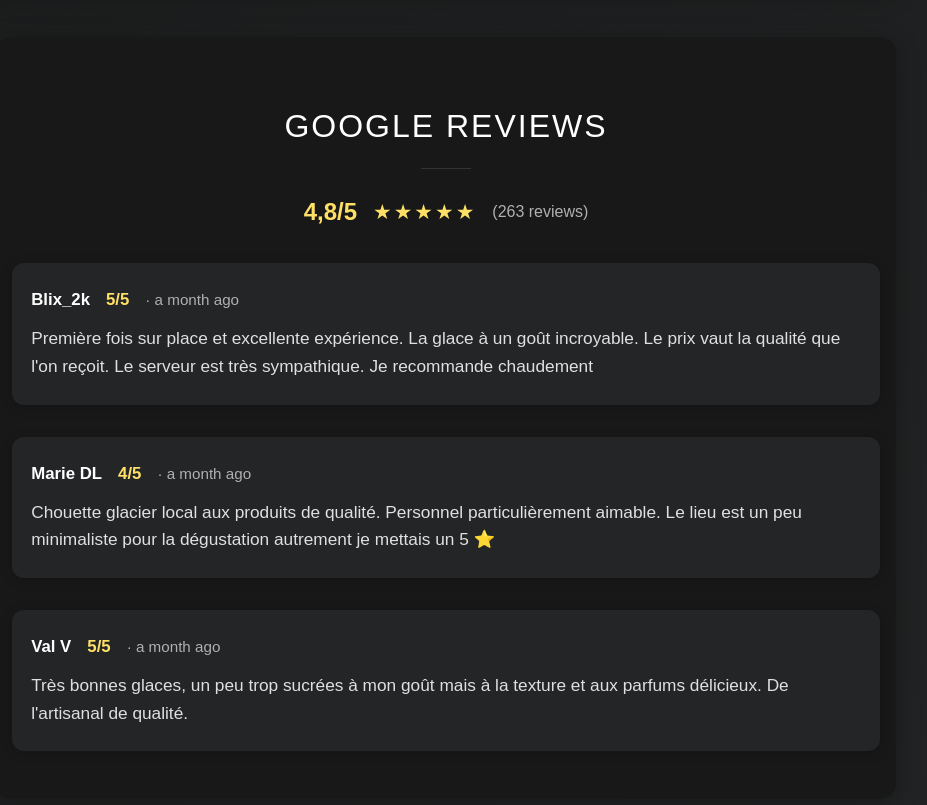
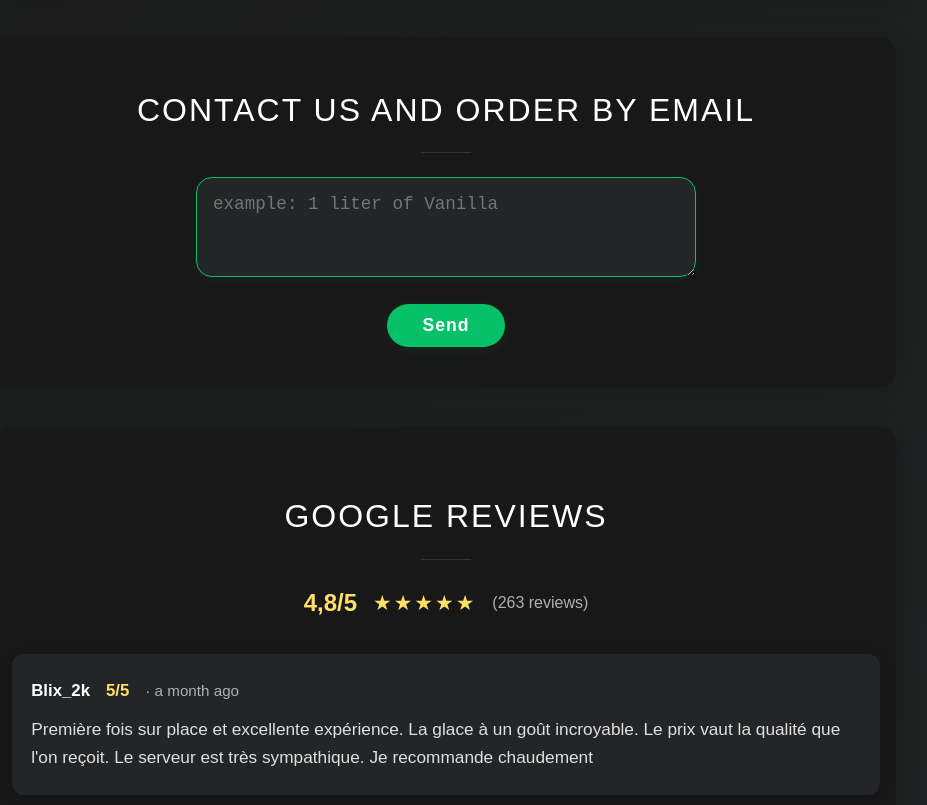
Before and after one commit to abacq/gel-art, a plain HTML site: page index.html in a window 1280 px wide. Shown: the part 1604-2409 px from the top of the page, without its empty margins (194-1121 px from the left). Drawn offline with Linux system fonts and the light colour scheme.

Commit message:
Add files via upload

```diff
--- a/index.html
+++ b/index.html
@@ -73,6 +73,14 @@
             </div>
         </section>
 
+        <section class="contact-email-section">
+            <h2>Contact us and order by email</h2>
+            <form id="emailForm">
+                <textarea id="emailMessage" class="email-textarea" placeholder="example: 1 liter of Vanilla" required></textarea>
+                <button type="submit" class="email-send-btn">Send</button>
+            </form>
+        </section>
+
         <section class="reviews-section">
             <h2>Google Reviews</h2>
             <div class="global-rating">
--- a/script.js
+++ b/script.js
@@ -76,3 +76,14 @@ if (langEnBtn && langFrBtn) {
     langEnBtn.addEventListener('click', () => switchLanguage('en'));
     langFrBtn.addEventListener('click', () => switchLanguage('fr'));
 }
+
+// Contact email form handler
+const emailForm = document.getElementById('emailForm');
+if (emailForm) {
+    emailForm.addEventListener('submit', function(e) {
+        e.preventDefault();
+        const message = document.getElementById('emailMessage').value;
+        const mailto = `mailto:gelart@email.com?subject=Order%20or%20Contact%20from%20Website&body=${encodeURIComponent(message)}`;
+        window.location.href = mailto;
+    });
+}
--- a/styles.css
+++ b/styles.css
@@ -462,3 +462,90 @@ footer {
         gap: 0.6rem;
     }
 }
+
+.contact-email-section {
+    background: #181818;
+    padding: 3rem 1rem 2.5rem 1rem;
+    max-width: 900px;
+    margin: 0 auto 2.5rem auto;
+    border-radius: 16px;
+    box-shadow: 0 4px 24px rgba(0,0,0,0.18);
+    text-align: center;
+}
+
+.contact-email-section h2 {
+    color: #fff;
+    font-size: 2rem;
+    margin-bottom: 1.5rem;
+    letter-spacing: 2px;
+    font-weight: 400;
+}
+
+.email-link {
+    display: inline-block;
+    color: #06c167;
+    background: #232526;
+    font-size: 1.2rem;
+    font-weight: 600;
+    padding: 0.7rem 1.7rem;
+    border-radius: 32px;
+    text-decoration: none;
+    box-shadow: 0 2px 12px rgba(6,193,103,0.10);
+    transition: background 0.2s, color 0.2s, transform 0.2s;
+    letter-spacing: 1px;
+    margin-top: 0.5rem;
+}
+
+.email-link:hover {
+    background: #06c167;
+    color: #fff;
+    transform: scale(1.04);
+}
+
+.email-textarea {
+    width: 100%;
+    min-height: 100px;
+    max-width: 500px;
+    background: #232526;
+    color: #e0e0e0;
+    border: 1.5px solid #06c167;
+    border-radius: 16px;
+    padding: 1rem;
+    font-size: 1.1rem;
+    margin-bottom: 1.2rem;
+    resize: vertical;
+    box-shadow: 0 2px 8px rgba(6,193,103,0.08);
+    transition: border 0.2s;
+}
+
+.email-textarea:focus {
+    outline: none;
+    border: 1.5px solid #fff;
+}
+
+.email-send-btn {
+    background: #06c167;
+    color: #fff;
+    font-size: 1.1rem;
+    font-weight: 600;
+    padding: 0.7rem 2.2rem;
+    border: none;
+    border-radius: 32px;
+    cursor: pointer;
+    box-shadow: 0 2px 12px rgba(6,193,103,0.10);
+    transition: background 0.2s, transform 0.2s;
+    letter-spacing: 1px;
+}
+
+.email-send-btn:hover {
+    background: #059a52;
+    transform: scale(1.04);
+}
+
+#emailForm {
+    display: flex;
+    flex-direction: column;
+    align-items: center;
+    gap: 0.5rem;
+    margin-top: 1.2rem;
+}
```
